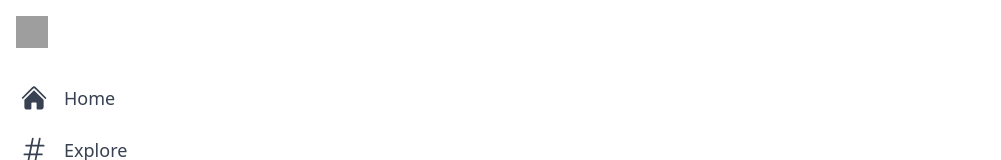
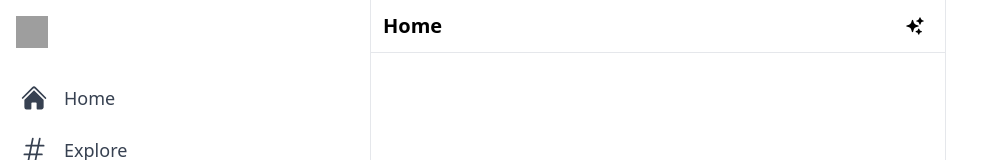
Before and after one commit to kotin-lab/twitter-clone-nextjs13, a Next.js app: page / in a window 1280 px wide. Shown: the top 160 px of the page, without its empty margins (0-1001 px from the left). Built offline with nearby package versions, Linux system fonts and the light colour scheme; grey boxes are pictures that could not be loaded.

Commit message:
Create Feed component and add its header part

```diff
--- a/src/app/page.js
+++ b/src/app/page.js
@@ -1,4 +1,5 @@
 // Components
+import Feed from "@/components/Feed";
 import Sidebar from "@/components/Sidebar";
 
 export default function Home() {
@@ -8,6 +9,8 @@
       <Sidebar />
 
       {/* Feed */}
+      <Feed />
+
       {/* Widgets */}
       {/* Modal */}
     </main>
--- /dev/null
+++ b/src/components/Feed.jsx
@@ -0,0 +1,14 @@
+import { SparklesIcon } from "@heroicons/react/24/solid";
+
+export default function Feed() {
+  return (
+    <div className="xl:ml-[370px] border-l border-r border-gray-200 xl:min-w-[576px] sm:ml-[73px] flex-grow max-w-xl">
+      <div className="flex items-center justify-between py-2 px-3 sticky top-0 z-40 bg-white border-b border-gray-200">
+        <h2 className="text-lg sm:text-xl font-bold cursor-pointer">Home</h2>
+        <div className="hoverEffect flex items-center justify-center w-9 h-9 px-0">
+          <SparklesIcon className="h-5 w-5" />
+        </div>
+      </div>
+    </div>
+  )
+}
```
